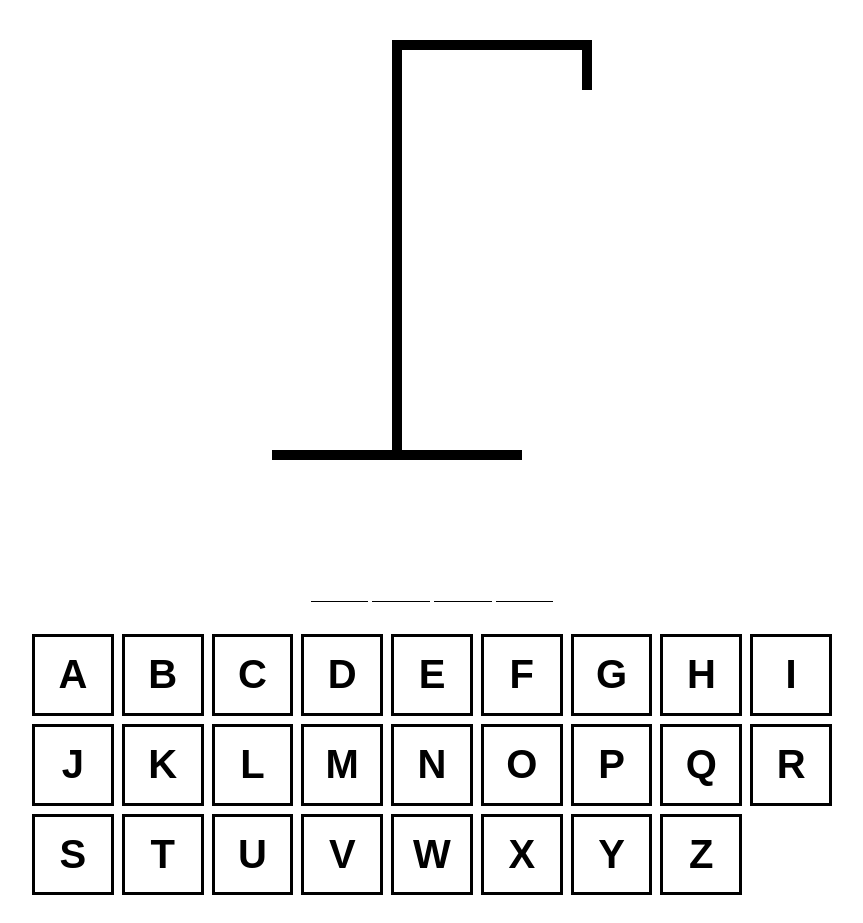
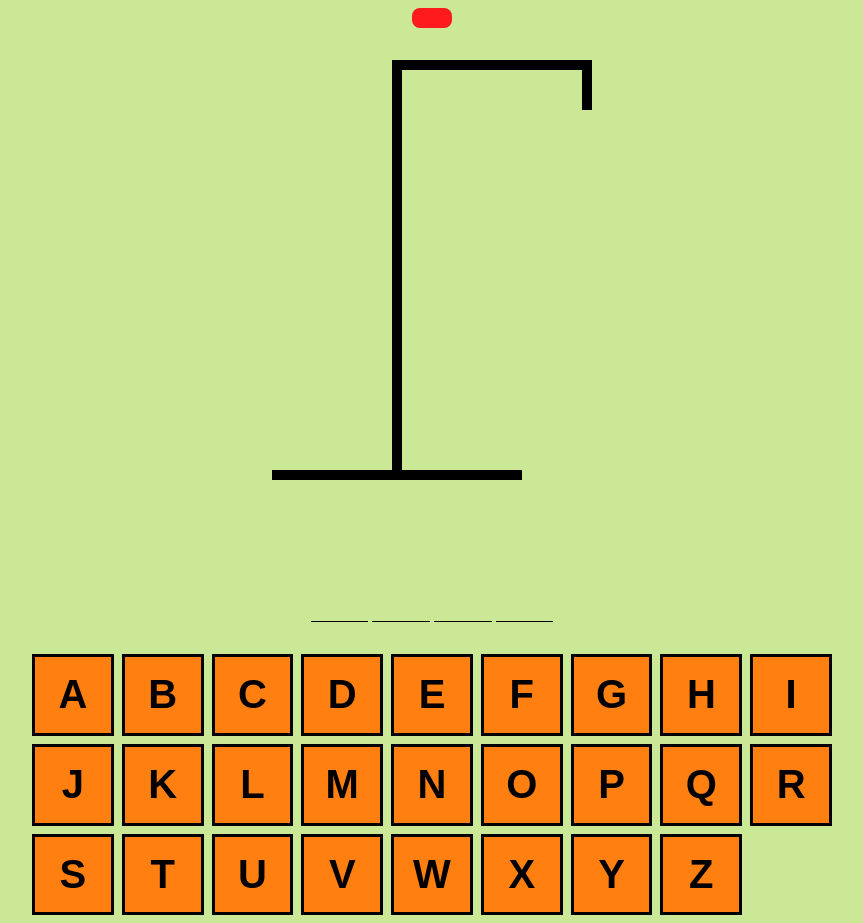
Before and after one commit to Grazziano/hangman, a React (Vite) app: page / in a window 1280 px wide. Shown: the whole page, without its empty margins (208-1071 px from the left). Built offline with nearby package versions, Linux system fonts and the light colour scheme.

Commit message:
Changing style

```diff
--- a/src/App.tsx
+++ b/src/App.tsx
@@ -3,6 +3,7 @@ import HangmanDrawing from './components/HangmanDrawing';
 import HangmanWord from './components/HangmanWord';
 import Keyboard from './components/Keyboard';
 import words from './data/wordList.json';
+import './styles/global.css';
 
 function getWord() {
   return words[Math.floor(Math.random() * words.length)];
@@ -76,6 +77,7 @@ function App() {
       }}
     >
       <div
+        className="message"
         style={{
           fontSize: '2rem',
           textAlign: 'center',
--- a/src/components/HangmanDrawing/HangmanDrawing.css
+++ b/src/components/HangmanDrawing/HangmanDrawing.css
@@ -35,7 +35,7 @@
   width: 50px;
   height: 50px;
   border-radius: 100%;
-  border: 10px solid black;
+  border: 10px solid #FF7F11;
   position: absolute;
   top: 50px;
   right: -30px;
@@ -44,7 +44,7 @@
 .body {
   width: 10px;
   height: 100px;
-  background: black;
+  background: #FF7F11;
   position: absolute;
   top: 120px;
   right: 0;
@@ -53,7 +53,7 @@
 .rightArm {
   width: 100px;
   height: 10px;
-  background: black;
+  background: #FF7F11;
   position: absolute;
   top: 150px;
   right: -100px;
@@ -64,7 +64,7 @@
 .leftArm {
   width: 100px;
   height: 10px;
-  background: black;
+  background: #FF7F11;
   position: absolute;
   top: 150px;
   right: 10px;
@@ -75,7 +75,7 @@
 .rightLeg {
   width: 100px;
   height: 10px;
-  background: black;
+  background: #FF7F11;
   position: absolute;
   top: 210px;
   right: -90px;
@@ -86,7 +86,7 @@
 .leftLeg {
   width: 100px;
   height: 10px;
-  background: black;
+  background: #FF7F11;
   position: absolute;
   top: 210px;
   right: 0;
--- a/src/components/HangmanWord/index.tsx
+++ b/src/components/HangmanWord/index.tsx
@@ -24,7 +24,7 @@ function HangmanWord({
                     ? 'visible'
                     : 'hidden',
                 color:
-                  !guessedLetters.includes(letter) && reveal ? 'red' : 'black',
+                  !guessedLetters.includes(letter) && reveal ? '#FF1B1C' : 'black',
               }}
             >
               {letter}
--- a/src/components/Keyboard/Keyboard.module.css
+++ b/src/components/Keyboard/Keyboard.module.css
@@ -7,7 +7,8 @@
 .btn {
   width: 100%;
   border: 3px solid black;
-  background: none;
+  /* background: none; */
+  background-color: #FF7F11;
   aspect-ratio: 1 / 1;
   font-size: 2.5rem;
   text-transform: uppercase;
--- /dev/null
+++ b/src/styles/global.css
@@ -0,0 +1,10 @@
+body {
+  background-color: #cbe896;
+}
+
+.message {
+  background-color: #ff1b1c;
+  border-radius: 0.5rem;
+  color: white;
+  padding: 10px 20px;
+}
```
